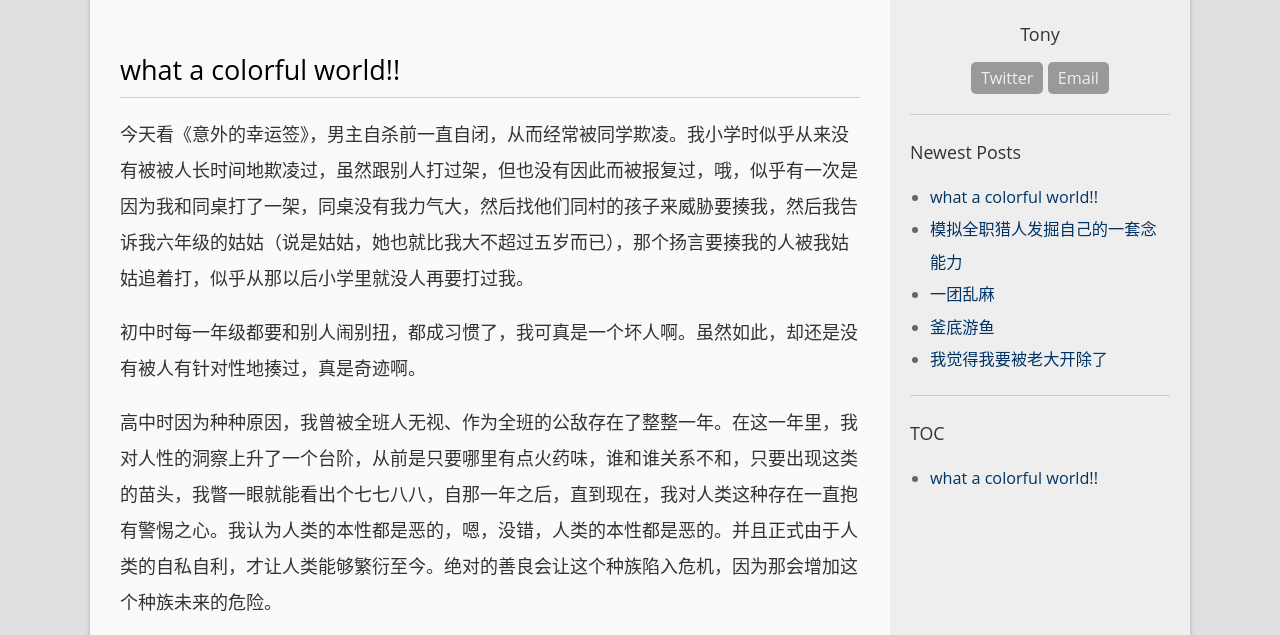
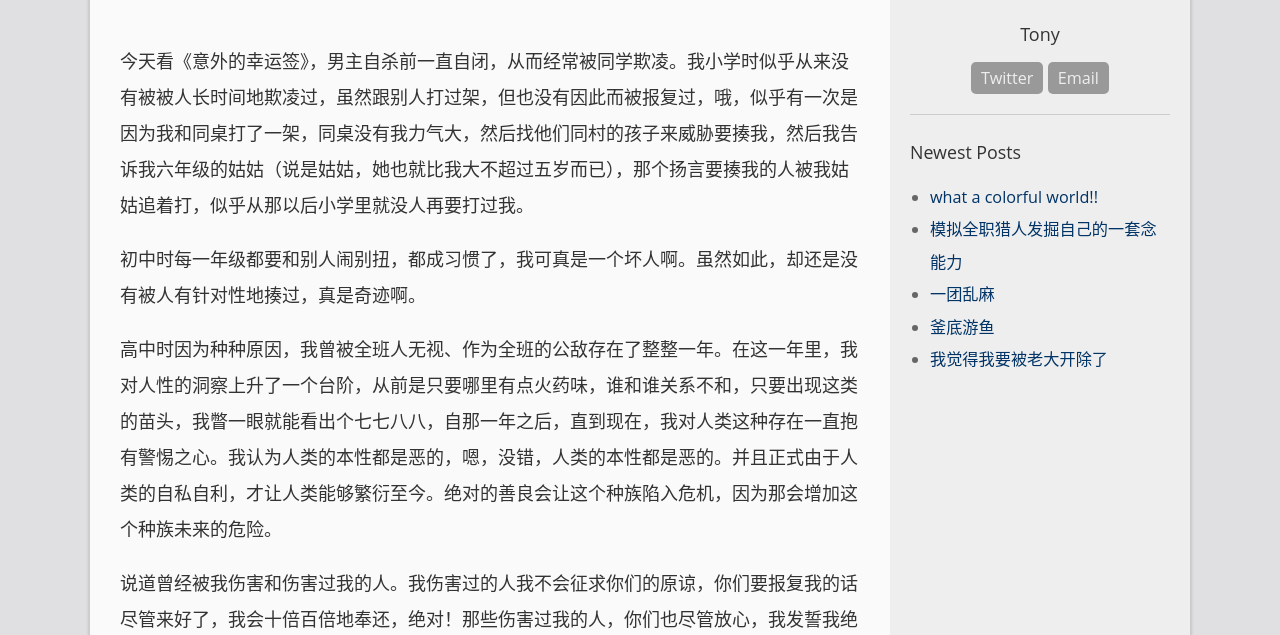
Before and after one commit to TonyPepelu/TonyPepelu.github.io, a Jekyll site: the page built from _posts/2016-04-14-note-colorful-world.md, in a window 1280 px wide and 900 px high, cut to the strip 265-900 px from the top of the window. Built offline with Jekyll 4.4.1, drawn with Linux system fonts in a browser that asks for light colours; comment, search, counter and statistics services are not loaded.

Commit message:
one key commit on : 2016/04/14 周四

```diff
--- a/_posts/2016-04-14-note-colorful-world.md
+++ b/_posts/2016-04-14-note-colorful-world.md
@@ -4,8 +4,6 @@
 date:   2016-04-14 09:00:13
 categories: Note
 ---
-# what a colorful world!!
-
 今天看《意外的幸运签》，男主自杀前一直自闭，从而经常被同学欺凌。我小学时似乎从来没有被被人长时间地欺凌过，虽然跟别人打过架，但也没有因此而被报复过，哦，似乎有一次是因为我和同桌打了一架，同桌没有我力气大，然后找他们同村的孩子来威胁要揍我，然后我告诉我六年级的姑姑（说是姑姑，她也就比我大不超过五岁而已），那个扬言要揍我的人被我姑姑追着打，似乎从那以后小学里就没人再要打过我。
 
 初中时每一年级都要和别人闹别扭，都成习惯了，我可真是一个坏人啊。虽然如此，却还是没有被人有针对性地揍过，真是奇迹啊。
```
